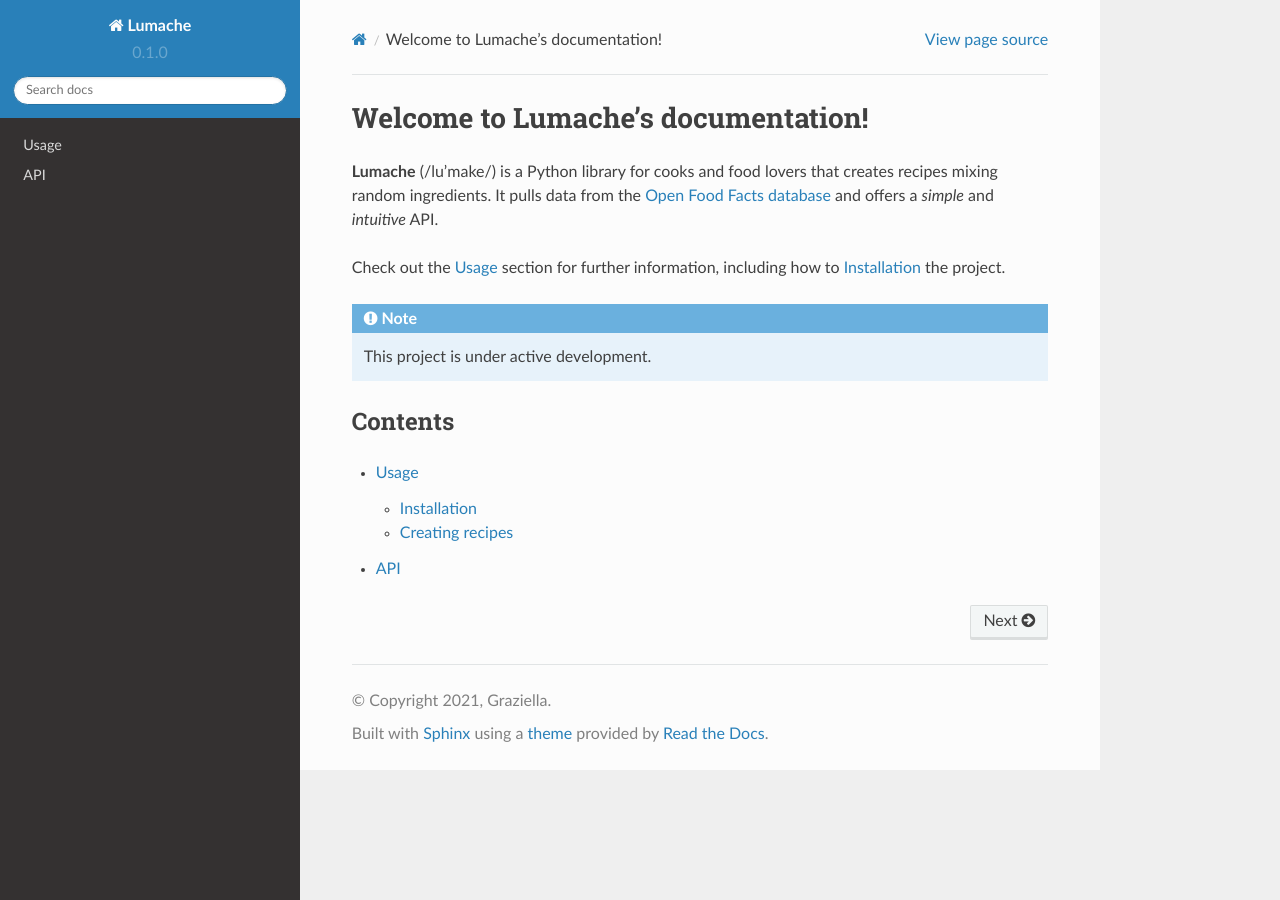
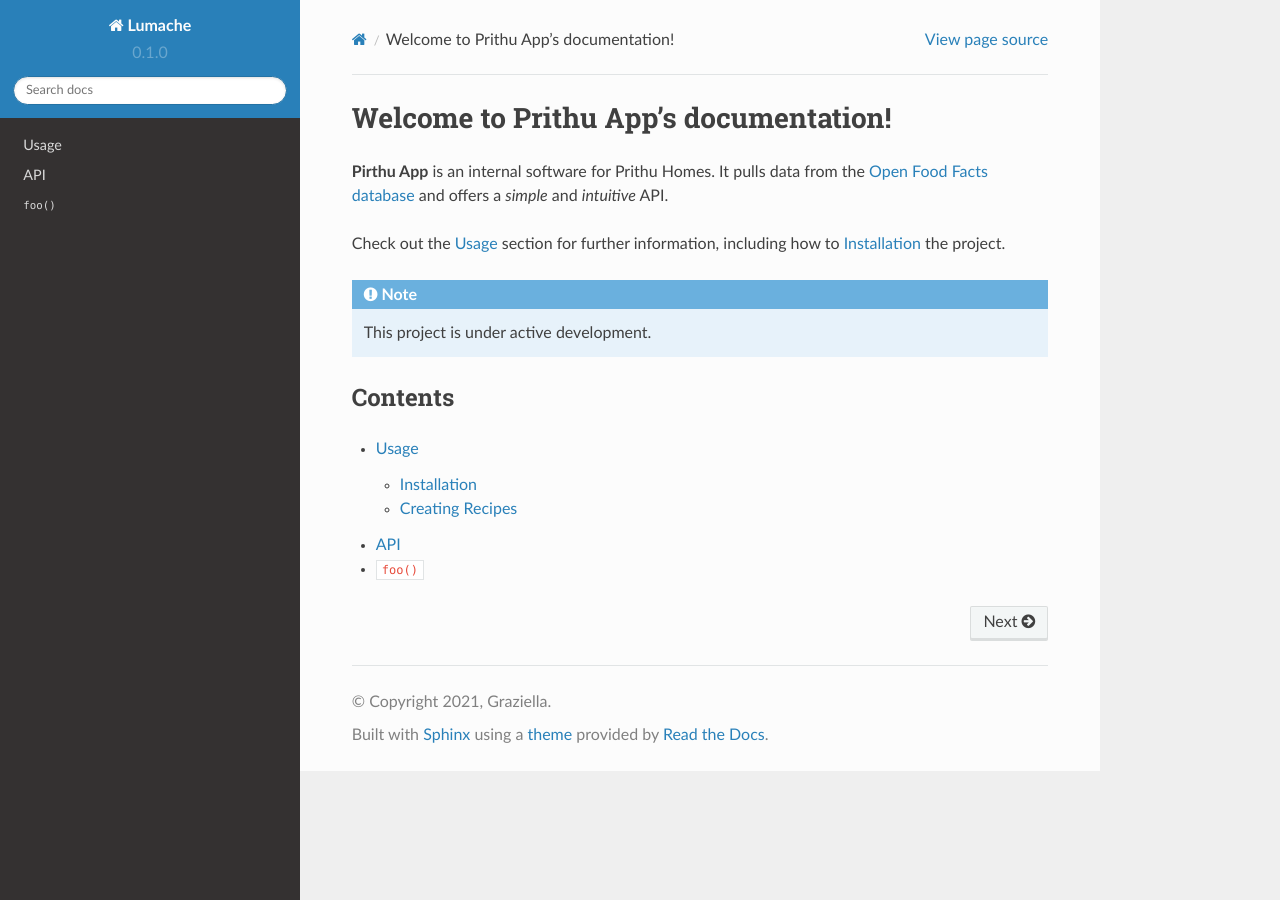
Before and after one commit to prithu-dev/docs, a Sphinx documentation site: the page built from docs/source/index.rst, in a window 1280 px wide. Built offline with Sphinx 7.4.7 and the Read the Docs theme 2.0.0, drawn with Linux system fonts in a browser that asks for light colours.

Commit message:
adding helpers

```diff
--- /dev/null
+++ b/docs/source/helpers.rst
@@ -0,0 +1,5 @@
+.. function:: foo(x)
+              foo(y, z)
+   :module: some.module.name
+
+   Return a line of text input from the user.
--- a/docs/source/index.rst
+++ b/docs/source/index.rst
@@ -1,8 +1,7 @@
-Welcome to Lumache's documentation!
+Welcome to Prithu App's documentation!
 ===================================
 
-**Lumache** (/lu'make/) is a Python library for cooks and food lovers
-that creates recipes mixing random ingredients.
+**Pirthu App** is an internal software for Prithu Homes.
 It pulls data from the `Open Food Facts database <https://world.openfoodfacts.org/>`_
 and offers a *simple* and *intuitive* API.
 
--- a/docs/source/usage.rst
+++ b/docs/source/usage.rst
@@ -12,7 +12,7 @@ To use Lumache, first install it using pip:
 
    (.venv) $ pip install lumache
 
-Creating recipes
+Creating Recipes
 ----------------
 
 To retrieve a list of random ingredients,
```
Also changed, not shown: other parts of docs/source/index.rst (+3 -0 lines).
